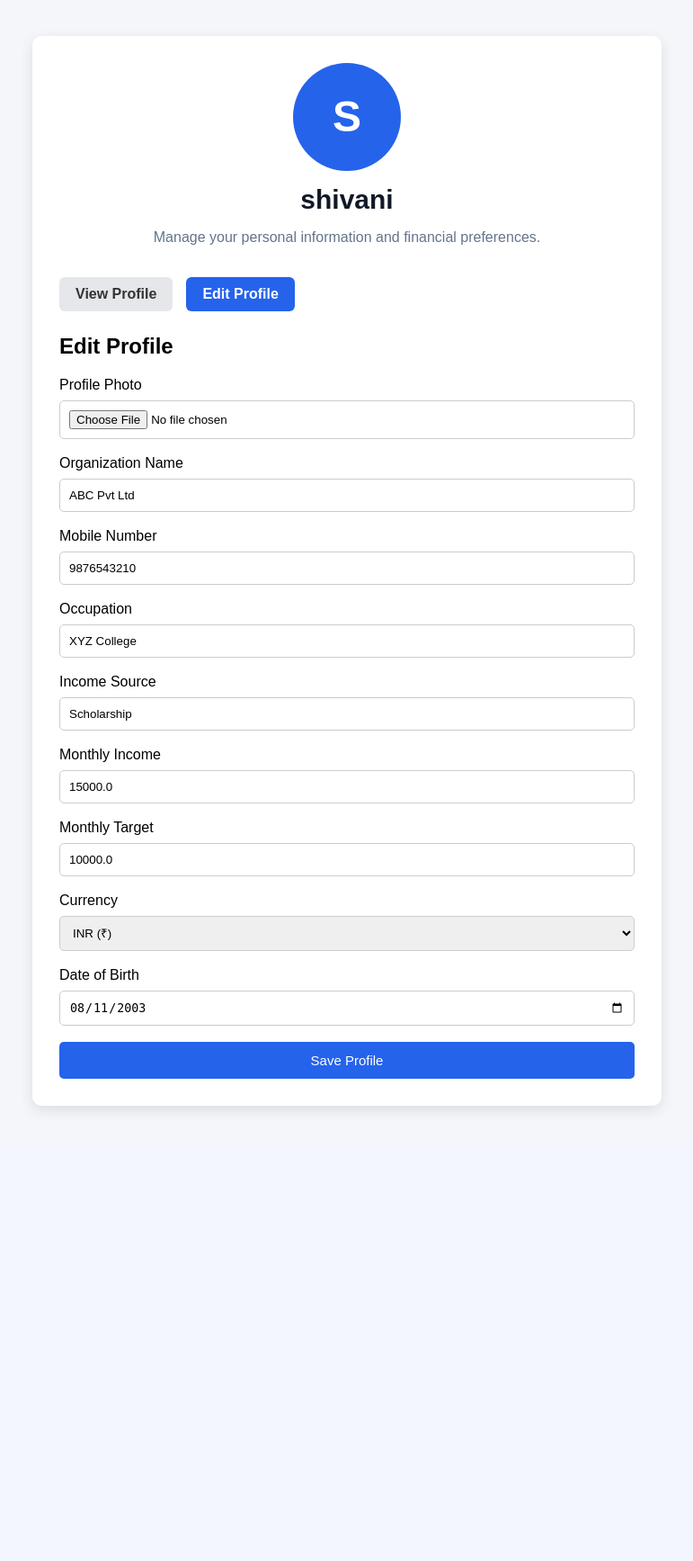
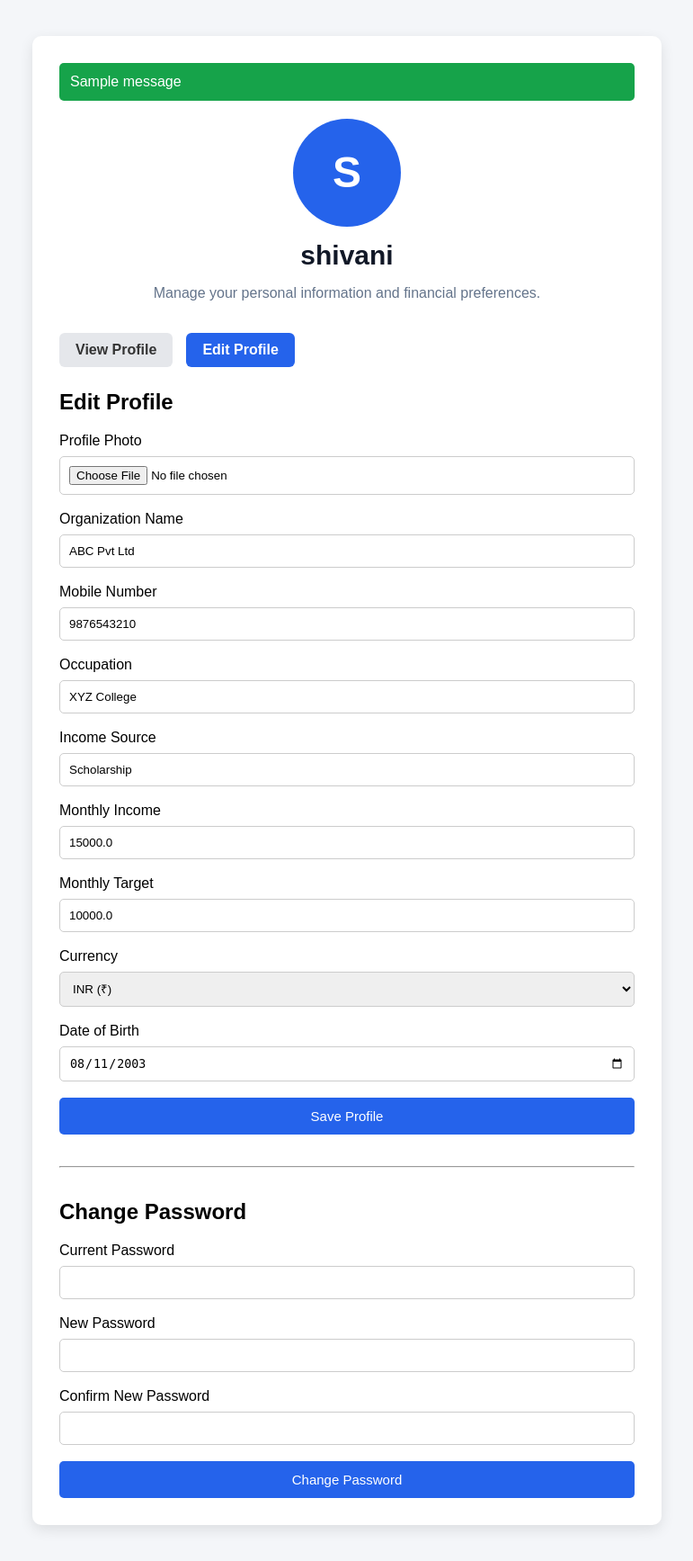
Before and after one commit to M-Raghavendra/Smart-Finance-Insights, a Flask app: page /profile?mode=edit in a window 1280 px wide. Shown: the part 84-1819 px from the top of the page at 90% size, without its empty margins (254-1025 px from the left). Before the commit the page ends 1322 px from the top, so only its background shows below. Run offline with Flask 3, Linux system fonts and the light colour scheme; a user stored in the database is signed in; one stand-in notice (Sample message) is shown.

Commit message:
Improve dashboard UI and add profile password feature

```diff
--- a/routes/profile.py
+++ b/routes/profile.py
@@ -1,8 +1,9 @@
+from flask import flash
 from flask import Blueprint, render_template, request, redirect, url_for
 from flask_login import login_required, current_user
 
 from models.profile import Profile
-from extensions import db
+from extensions import db, bcrypt
 
 from datetime import datetime
 import os
@@ -86,3 +87,41 @@ def save_profile():
     db.session.commit()
 
     return redirect(url_for("profile.view_profile"))
+@profile.route("/change-password", methods=["POST"])
+@login_required
+def change_password():
+
+    current_password = request.form.get("current_password")
+    new_password = request.form.get("new_password")
+    confirm_password = request.form.get("confirm_password")
+
+    # Check all fields
+    if not current_password or not new_password or not confirm_password:
+        flash("Please fill all password fields.", "danger")
+        return redirect(url_for("profile.view_profile", mode="edit"))
+
+    # Verify current password
+    if not bcrypt.check_password_hash(current_user.password, current_password):
+        flash("Current password is incorrect.", "danger")
+        return redirect(url_for("profile.view_profile", mode="edit"))
+
+    # Check password confirmation
+    if new_password != confirm_password:
+        flash("New passwords do not match.", "danger")
+        return redirect(url_for("profile.view_profile", mode="edit"))
+
+    # Password validation
+    if len(new_password) < 6:
+        flash("Password must be at least 6 characters long.", "danger")
+        return redirect(url_for("profile.view_profile", mode="edit"))
+
+    # Update password
+    current_user.password = bcrypt.generate_password_hash(
+        new_password
+    ).decode("utf-8")
+
+    db.session.commit()
+
+    flash("Password changed successfully!", "success")
+
+    return redirect(url_for("profile.view_profile"))
--- a/templates/profile.html
+++ b/templates/profile.html
@@ -175,6 +175,21 @@
             gap:15px;
             margin-top:25px;
         }
+        .flash-success{
+    padding:12px;
+    margin-bottom:20px;
+    border-radius:5px;
+    color:white;
+    background:#16a34a;
+}
+
+    .flash-danger{
+    padding:12px;
+    margin-bottom:20px;
+    border-radius:5px;
+    color:white;
+    background:#dc2626;
+}
 
     </style>
 
@@ -187,7 +202,25 @@
 </div>
 
 <div class="container">
-    <div class="profile-header">
+
+{% with messages = get_flashed_messages(with_categories=true) %}
+    {% if messages %}
+        {% for category, message in messages %}
+
+            {% if category == "success" %}
+                <div class="flash-success">
+            {% else %}
+                <div class="flash-danger">
+            {% endif %}
+
+                {{ message }}
+
+                </div>
+
+        {% endfor %}
+    {% endif %}
+{% endwith %}
+<div class="profile-header">
 
     <div class="profile-avatar">
 
@@ -309,31 +342,47 @@ Save Profile
 </button>
 
 </form>
+<hr style="margin:35px 0;">
+
+<h2>Change Password</h2>
+
+<form action="{{ url_for('profile.change_password') }}" method="POST">
+
+<label>Current Password</label>
+
+<input
+type="password"
+name="current_password"
+required>
+
+<label>New Password</label>
+
+<input
+type="password"
+name="new_password"
+required>
+
+<label>Confirm New Password</label>
+
+<input
+type="password"
+name="confirm_password"
+required>
+
+<button type="submit">
+Change Password
+</button>
+
+</form>
 
 {% else %}
 
-<h2>My Profile</h2>
-
-{% if profile and profile.profile_photo %}
-
-<div style="text-align:center; margin-bottom:20px;">
-
-    <img
-        src="{{ url_for('static', filename='uploads/profile/' + profile.profile_photo) }}"
-        alt="Profile Photo"
-        width="150"
-        height="150"
-        style="border-radius:50%; object-fit:cover; border:4px solid #2563eb;">
-
-</div>
-
-{% endif %}
 
 <table>
 
 <tr>
 <td>Name</td>
-<td>{{ user.name }}</td>
+<td>{{ user.full_name }}</td>
 </tr>
 
 <tr>
```
Also changed, not shown: templates/dashboard.html (+13 -13 lines), 1 other file.
